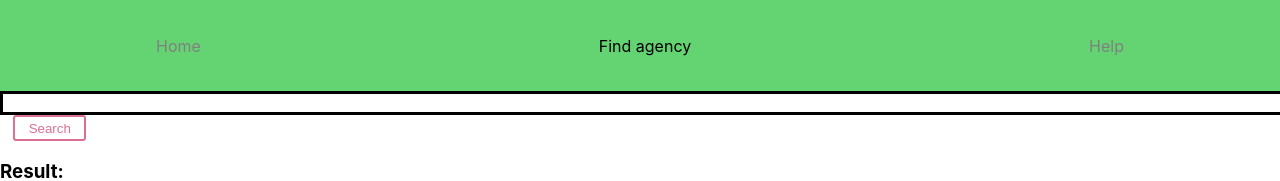
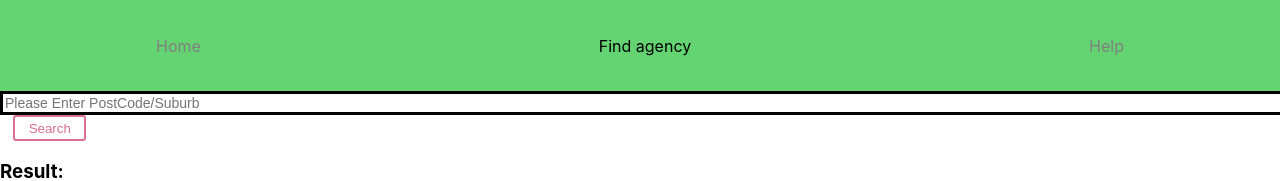
Before and after one commit to apuscos/FIT5120-Team24, a React (Create React App) app in the folder root4all/: page /findAgency in a window 1280 px wide. Shown: the top 181 px of the page. Built offline with nearby package versions, Linux system fonts and the light colour scheme.

Commit message:
1. Add hint message in the input box

```diff
--- a/root4all/src/FindAgency.js
+++ b/root4all/src/FindAgency.js
@@ -27,7 +27,7 @@ function FindAgency() {
     const [result, setResult] = useState([]);
     return (
         <div>
-            <Input onChange={e => setInput(e.target.value)}/>
+            <Input onChange={e => setInput(e.target.value)} placeholder={"Please Enter PostCode/Suburb"}/>
             <Button onClick={() => callApi(input, setResult)}>Search</Button>
             <div>
                 <h3>Result:</h3>
```
